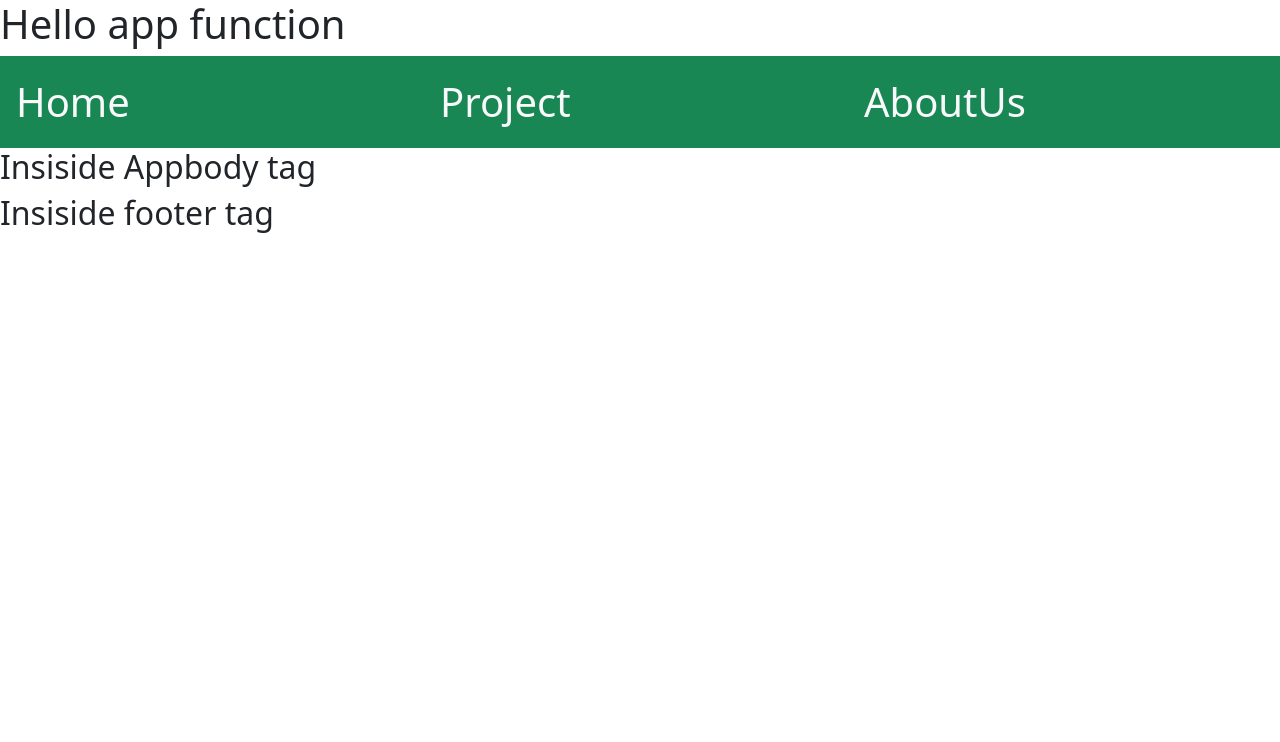
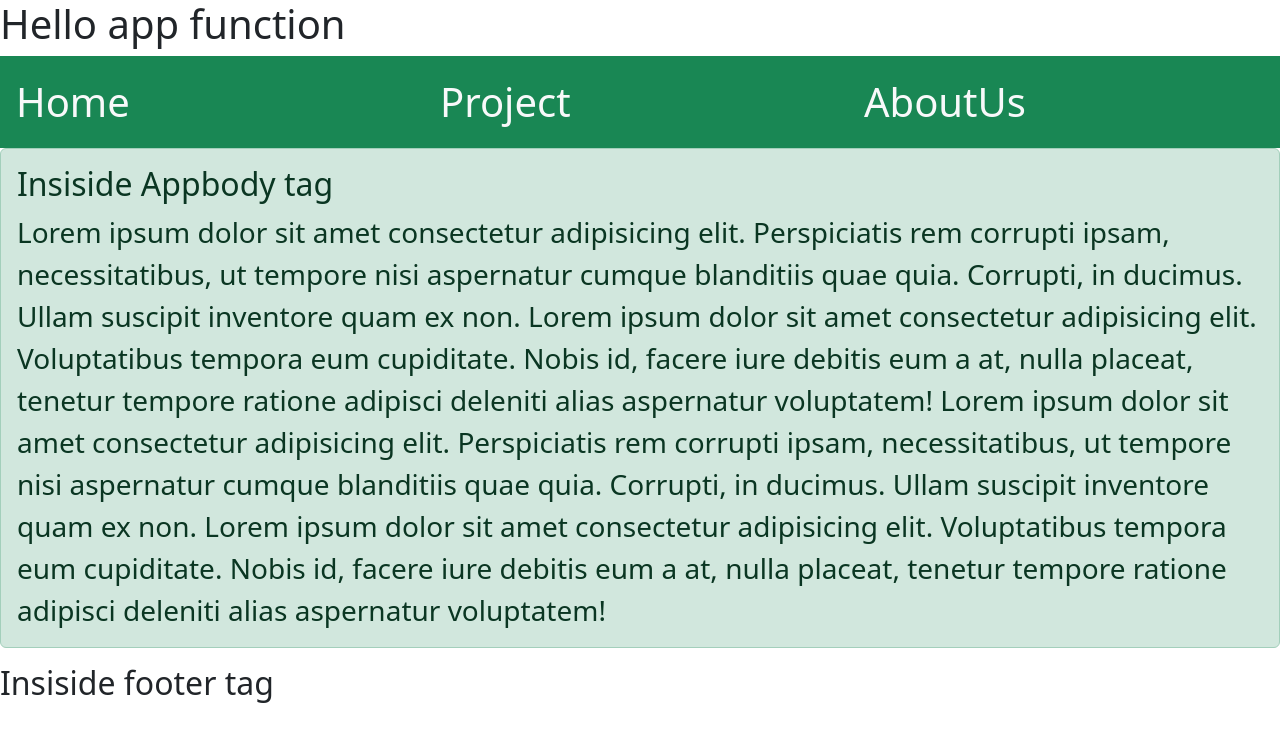
Before and after one commit to pradipgangarde05/React-23, a React (Create React App) app: page / in a window 1280 px wide. Shown: the top 742 px of the page. Built offline with nearby package versions, Linux system fonts and the light colour scheme.

Commit message:
update-body

```diff
--- a/src/App.js
+++ b/src/App.js
@@ -19,7 +19,23 @@
 function Appbody(){
   return(
     <>
-    <h2>Insiside Appbody tag</h2>
+        <div className="alert alert-success fs-3">
+        <h2>Insiside Appbody tag</h2>
+
+        Lorem ipsum dolor sit amet consectetur adipisicing elit. Perspiciatis
+        rem corrupti ipsam, necessitatibus, ut tempore nisi aspernatur cumque
+        blanditiis quae quia. Corrupti, in ducimus. Ullam suscipit inventore
+        quam ex non. Lorem ipsum dolor sit amet consectetur adipisicing elit.
+        Voluptatibus tempora eum cupiditate. Nobis id, facere iure debitis eum a
+        at, nulla placeat, tenetur tempore ratione adipisci deleniti alias
+        aspernatur voluptatem! Lorem ipsum dolor sit amet consectetur
+        adipisicing elit. Perspiciatis rem corrupti ipsam, necessitatibus, ut
+        tempore nisi aspernatur cumque blanditiis quae quia. Corrupti, in
+        ducimus. Ullam suscipit inventore quam ex non. Lorem ipsum dolor sit
+        amet consectetur adipisicing elit. Voluptatibus tempora eum cupiditate.
+        Nobis id, facere iure debitis eum a at, nulla placeat, tenetur tempore
+        ratione adipisci deleniti alias aspernatur voluptatem!
+      </div>
     </>
   )
   }
```
